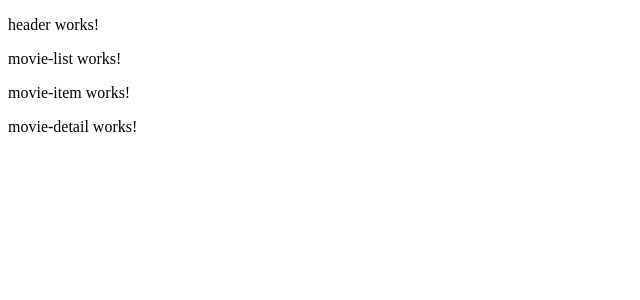
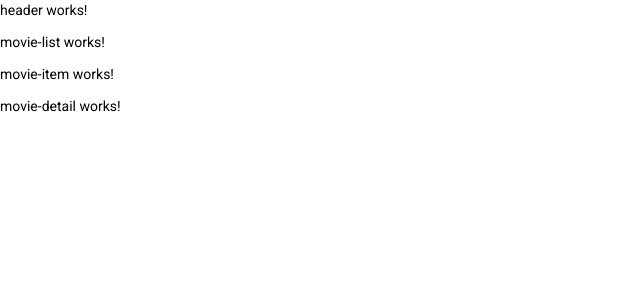
Before and after one commit to FredKF/themoviedb, an Angular app: page / in a window 1280 px wide. Shown: the top 300 px of the page, without its empty margins (0-640 px from the left). Built offline with nearby package versions, Linux system fonts and the light colour scheme.

Commit message:
Angular Material

```diff
--- a/angular.json
+++ b/angular.json
@@ -27,6 +27,7 @@
               "src/assets"
             ],
             "styles": [
+              "./node_modules/@angular/material/prebuilt-themes/indigo-pink.css",
               "src/styles.css"
             ],
             "scripts": []
@@ -90,6 +91,7 @@
               "src/assets"
             ],
             "styles": [
+              "./node_modules/@angular/material/prebuilt-themes/indigo-pink.css",
               "src/styles.css"
             ],
             "scripts": []
--- a/package.json
+++ b/package.json
@@ -12,10 +12,12 @@
   "private": true,
   "dependencies": {
     "@angular/animations": "~11.2.1",
+    "@angular/cdk": "^11.2.12",
     "@angular/common": "~11.2.1",
     "@angular/compiler": "~11.2.1",
     "@angular/core": "~11.2.1",
     "@angular/forms": "~11.2.1",
+    "@angular/material": "^11.2.12",
     "@angular/platform-browser": "~11.2.1",
     "@angular/platform-browser-dynamic": "~11.2.1",
     "@angular/router": "~11.2.1",
--- a/src/app/app.module.ts
+++ b/src/app/app.module.ts
@@ -6,6 +6,7 @@
 import { MovieItemComponent } from './components/movie-item/movie-item.component';
 import { MovieDetailComponent } from './components/movie-detail/movie-detail.component';
 import { MovieListComponent } from './components/movie-list/movie-list.component';
+import { BrowserAnimationsModule } from '@angular/platform-browser/animations';
 
 @NgModule({
   declarations: [
@@ -16,7 +17,8 @@
     MovieListComponent
   ],
   imports: [
-    BrowserModule
+    BrowserModule,
+    BrowserAnimationsModule
   ],
   providers: [],
   bootstrap: [AppComponent]
--- a/src/index.html
+++ b/src/index.html
@@ -6,8 +6,11 @@
   <base href="/">
   <meta name="viewport" content="width=device-width, initial-scale=1">
   <link rel="icon" type="image/x-icon" href="favicon.ico">
+  <link rel="preconnect" href="https://fonts.gstatic.com">
+  <link href="https://fonts.googleapis.com/css2?family=Roboto:wght@300;400;500&display=swap" rel="stylesheet">
+  <link href="https://fonts.googleapis.com/icon?family=Material+Icons" rel="stylesheet">
 </head>
-<body>
+<body class="mat-typography">
   <app-root></app-root>
 </body>
 </html>
--- a/src/styles.css
+++ b/src/styles.css
@@ -1 +1,4 @@
 /* You can add global styles to this file, and also import other style files */
+
+html, body { height: 100%; }
+body { margin: 0; font-family: Roboto, "Helvetica Neue", sans-serif; }
```
Also changed, not shown: 1 other file (tests, documents, lock files or other folders).
